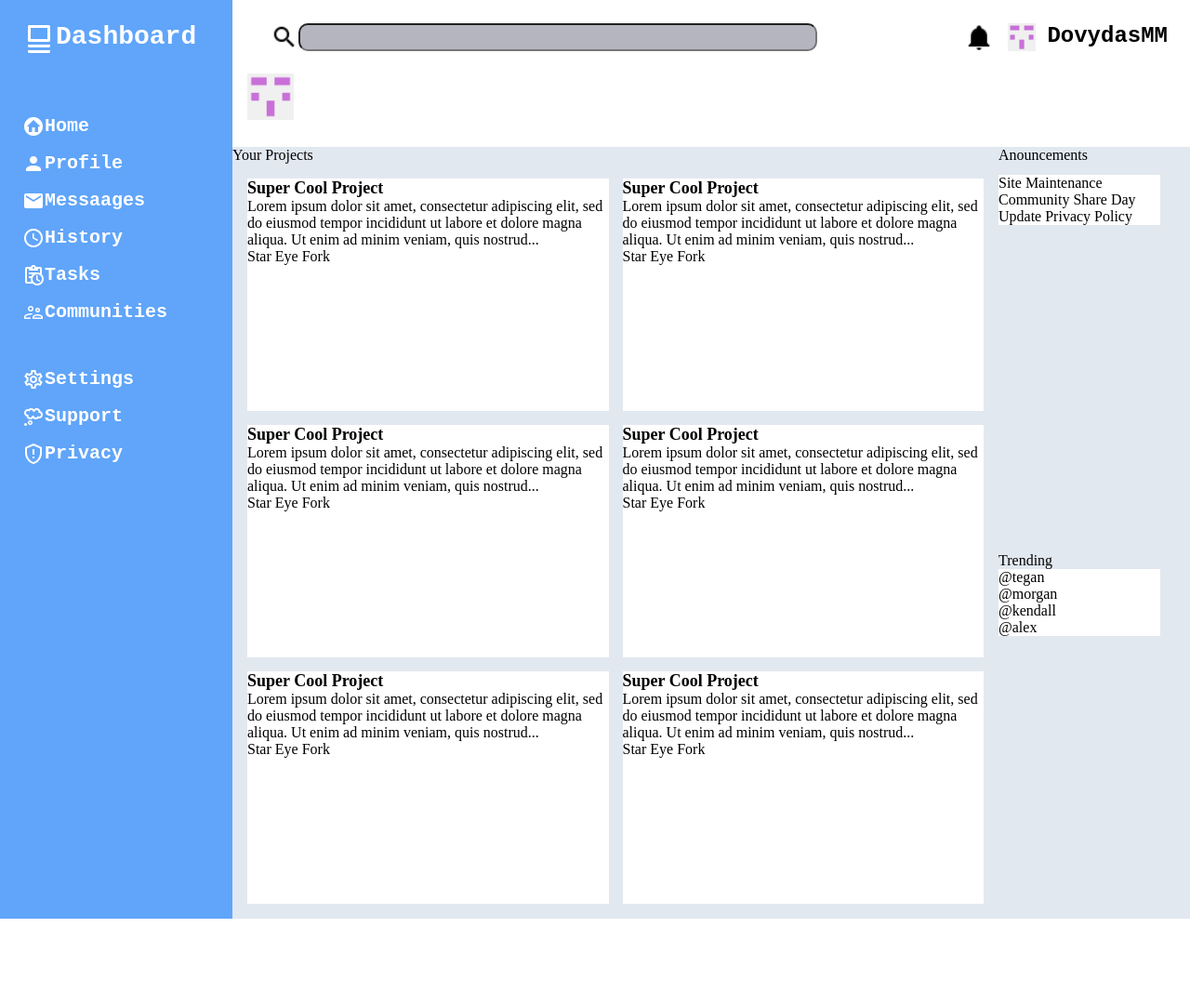
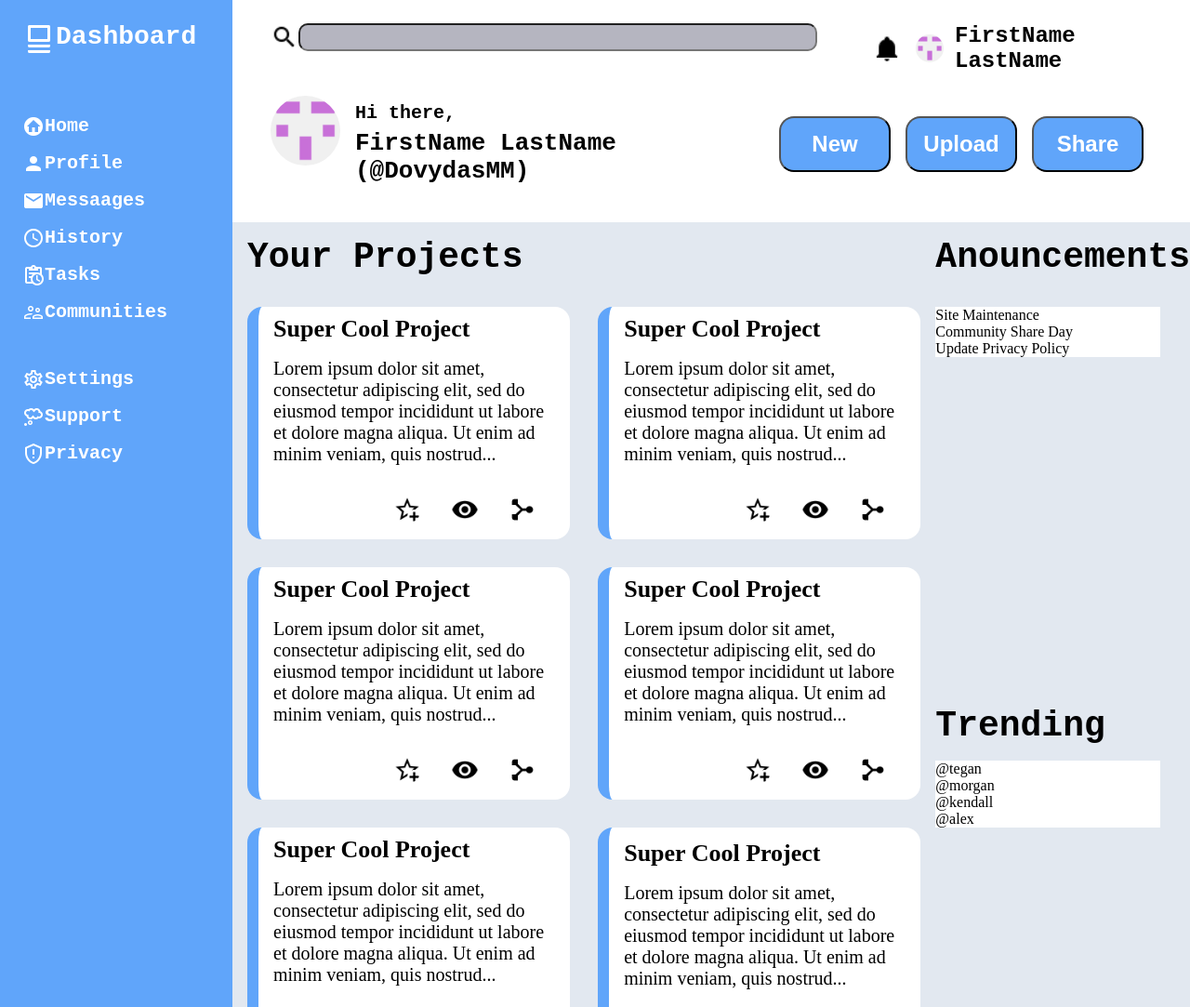
Before and after one commit to DovydasMM/admin-dashboard, a plain HTML site: page index.html in a window 1280 px wide. Shown: the top 1083 px of the page at 93% size. Before the commit the page ends 988 px from the top, so only its background shows below. Drawn offline with Linux system fonts and the light colour scheme.

Commit message:
Made improvement to Project Card grid. Added icons to card footer

```diff
--- a/index.html
+++ b/index.html
@@ -20,60 +20,101 @@
 <div class="rightSide">
   <img class="icons"src = "images/bell.png">
   <img class="icons" src ="images/icon.png">
-  <div class="userName">DovydasMM</div>
+  <div class="userName">FirstName LastName</div>
 
 </div>
 </div>
 <div class="headerBottom">
 <div class="leftSide">
   <img class="bigIcon" src ="images/icon.png">
+  <div class="iconText">
+    <div class="smallText">Hi there, </div>
+    <div class="bigText">FirstName LastName (@DovydasMM)</div>
+  </div>
+</div>
+<div class="rightSideBottom">
+  <div class="buttons"><button>New</button></div>
+  <div class="buttons"><button>Upload</button></div>
+  <div class="buttons"><button>Share</button></div>
 </div>
 </div>
   </div>
   <div class="content">
-    <div class="sectionName">Your Projects</div>
+    <div class="sectionName itemSide">Your Projects</div>
     <div class="sectionName">Anouncements</div>
     <div class="projects">
       <div class="item">
+        <div class="textContent">
           <div class="itemTitle">Super Cool Project</div>
           <div class="itemContent">Lorem ipsum dolor sit amet, consectetur adipiscing elit,
             sed do eiusmod tempor incididunt ut labore et dolore
             magna aliqua. Ut enim ad minim veniam, quis nostrud...</div>
-          <div class="itemFooter">Star Eye Fork</div>
+        </div>
+          <div class="itemFooter">
+            <img class="icons"src = "images/star.png">
+            <img class="icons"src = "images/eye.png">
+            <img class="icons"src = "images/merge.png">
+          </div>
       </div>
       <div class="item">
+        <div class="textContent">
           <div class="itemTitle">Super Cool Project</div>
           <div class="itemContent">Lorem ipsum dolor sit amet, consectetur adipiscing elit,
             sed do eiusmod tempor incididunt ut labore et dolore
             magna aliqua. Ut enim ad minim veniam, quis nostrud...</div>
-          <div class="itemFooter">Star Eye Fork</div>
+        </div>
+          <div class="itemFooter">
+            <img class="icons"src = "images/star.png">
+            <img class="icons"src = "images/eye.png">
+            <img class="icons"src = "images/merge.png">
+          </div>
       </div>
       <div class="item">
+        <div class="textContent">
           <div class="itemTitle">Super Cool Project</div>
           <div class="itemContent">Lorem ipsum dolor sit amet, consectetur adipiscing elit,
             sed do eiusmod tempor incididunt ut labore et dolore
             magna aliqua. Ut enim ad minim veniam, quis nostrud...</div>
-          <div class="itemFooter">Star Eye Fork</div>
+        </div>
+          <div class="itemFooter">
+            <img class="icons"src = "images/star.png">
+            <img class="icons"src = "images/eye.png">
+            <img class="icons"src = "images/merge.png">
+          </div>
       </div>
       <div class="item">
+        <div class="textContent">
           <div class="itemTitle">Super Cool Project</div>
           <div class="itemContent">Lorem ipsum dolor sit amet, consectetur adipiscing elit,
             sed do eiusmod tempor incididunt ut labore et dolore
             magna aliqua. Ut enim ad minim veniam, quis nostrud...</div>
-          <div class="itemFooter">Star Eye Fork</div>
+        </div>
+          <div class="itemFooter">
+            <img class="icons"src = "images/star.png">
+            <img class="icons"src = "images/eye.png">
+            <img class="icons"src = "images/merge.png">
+          </div>
       </div>
       <div class="item">
+        <div class="textContent">
           <div class="itemTitle">Super Cool Project</div>
           <div class="itemContent">Lorem ipsum dolor sit amet, consectetur adipiscing elit,
             sed do eiusmod tempor incididunt ut labore et dolore
             magna aliqua. Ut enim ad minim veniam, quis nostrud...</div>
-          <div class="itemFooter">Star Eye Fork</div>
+        </div>
+          <div class="itemFooter">
+            <img class="icons"src = "images/star.png">
+            <img class="icons"src = "images/eye.png">
+            <img class="icons"src = "images/merge.png">
+          </div>
       </div>
       <div class="item">
+        <div class="textContent">
           <div class="itemTitle">Super Cool Project</div>
           <div class="itemContent">Lorem ipsum dolor sit amet, consectetur adipiscing elit,
             sed do eiusmod tempor incididunt ut labore et dolore
             magna aliqua. Ut enim ad minim veniam, quis nostrud...</div>
+        </div>
           <div class="itemFooter">Star Eye Fork</div>
       </div>
     </div>
--- a/style.css
+++ b/style.css
@@ -1,6 +1,7 @@
 body{
 margin:0;
 padding:0;
+
 }
 
 
@@ -8,7 +9,7 @@ padding:0;
   display:grid;
   grid-template-columns: 250px 5fr;
   grid-template-rows: auto 1fr;
-  background-color: rgb(93, 92, 97);
+  background-color: rgb(255, 255, 255);
 }
 
 
@@ -17,6 +18,7 @@ padding:0;
   grid-template-rows: 1fr 1fr;
   grid-column: 2/3;
   background-color: rgb(255, 255, 255);
+  margin-bottom: 33px;
 }
 
 input{
@@ -34,23 +36,40 @@ input{
 .icons{
   height: 30px;
   width: 30px;
+  border-radius: 100%;
 }
 .bigIcon{
-  height: 50px;
-  width: 50px;
+  height: 75px;
+  width: 75px;
+  border-radius: 100%;
 }
 
 .rightSide{
   display:flex;
-  align-content: center;
+  align-items: center;
   padding-left: 32px;
-  padding-right: 24px;
+  padding-right: 50px;
+  justify-content: center;
+  flex-direction: row;
+}
+
+.rightSideBottom{
+  display:flex;
+  align-items: center;
+  padding-left: 32px;
+  padding-right: 50px;
+  justify-content: center;
+  flex-direction: row;
+  gap:16px;
+
 }
 .userName{
   font-size: 24px;
   font-family: monospace;
   font-weight: bold;
   padding-left: 12px;
+  display: flex;
+
 }
 
 .headerTop{
@@ -63,7 +82,41 @@ input{
   padding-bottom: 24px;
 }
 .headerBottom{
+  margin-left: 25px;
+  display:flex;
+  justify-content: space-between;
 
+}
+button{
+  background-color: #60a5fa;
+  color: white;
+  width: 120px;
+  height: 60px;
+  border-radius: 16px;
+  font-weight: bold;
+  font-size: 24px;
+}
+.buttons{
+  gap:16px;
+
+}
+
+.iconText{
+  display: flex;
+  flex-direction: column;
+  justify-content: center;
+  padding-left: 16px;
+}
+.smallText{
+font-size: 20px;
+font-weight: bold;
+padding-bottom: 6px;
+font-family: monospace;
+}
+.bigText{
+  font-size: 26px;
+font-weight: bold;
+font-family: monospace;
 }
 
 
@@ -106,14 +159,14 @@ input{
 }
 
 
-
+/* CARDS */
 
 .projects{
   margin: 16px;
   display:grid;
   grid-column: 1/2;
-  gap:15px;
-  grid-template-columns: repeat(auto-fit, minmax(350px, 1fr));
+  gap:30px;
+  grid-template-columns: 1fr 1fr;
   grid-template-rows: repeat(2, 1fr);
 
 }
@@ -121,16 +174,57 @@ input{
 display:flex;
 flex-direction: column;
 background-color: rgb(255, 255, 255);
-min-height: 250px;
+height: 250px;
+width: auto;
+border-left: #60a5fa solid;
+border-width: 12px;
+border-radius: 16px;
+justify-content: space-evenly;
+}
+.itemContent{
+  width: clamp(18ch, 38ch);
+  margin: 16px;
+}
+.itemTitle{
+  font-weight: bold;
+  font-size: 18px;
+  margin-left:16px;
+  margin-top:16px;
+}
+
+.itemSide{
+  padding-left: 16px;
+  padding-top: 16px;
+}
+
+.itemTitle{
+  font-size: 26px;
+}
+.itemContent{
+  font-size: 20px;
+}
+.itemFooter{
+  display: flex;
+  justify-content: end;
+  padding-right: 36px;
+  gap:16px;
+  align-content: flex-end;
 
 }
+
+.itemIcons{
+  width: 30px;
+  height: 30px;
+  text-align: end;
+}
+
 .contentRight{
   display:grid;
   grid-template-rows: 1fr 1fr;
+  padding-top: 16px;
 }
 .anouncements,
 .trending{
-  margin-top: 12px;
   gap:12px;
   margin-right: 32px;
 }
@@ -147,10 +241,6 @@ min-height: 250px;
   background-color: rgb(255, 255, 255);
 }
 
-.itemTitle{
-  font-weight: bold;
-  font-size: 18px;
-}
 img{
   height: 24px;
   width: 24px;
@@ -161,3 +251,15 @@ img{
   height: 36px;
   width: 36px;
 }
+
+.sectionName, .itemsSide{
+  font-size: 38px;
+  font-family: monospace;
+  font-weight: bold;
+  padding-top: 16px;
+  padding-bottom: 16px;
+}
+
+.textContent{
+  margin-top: -24px;
+}
```
Also changed, not shown: images/eye.png (added), images/merge.png (added), images/star.png (added). Lines whose indentation alone changed are shown as unchanged.
